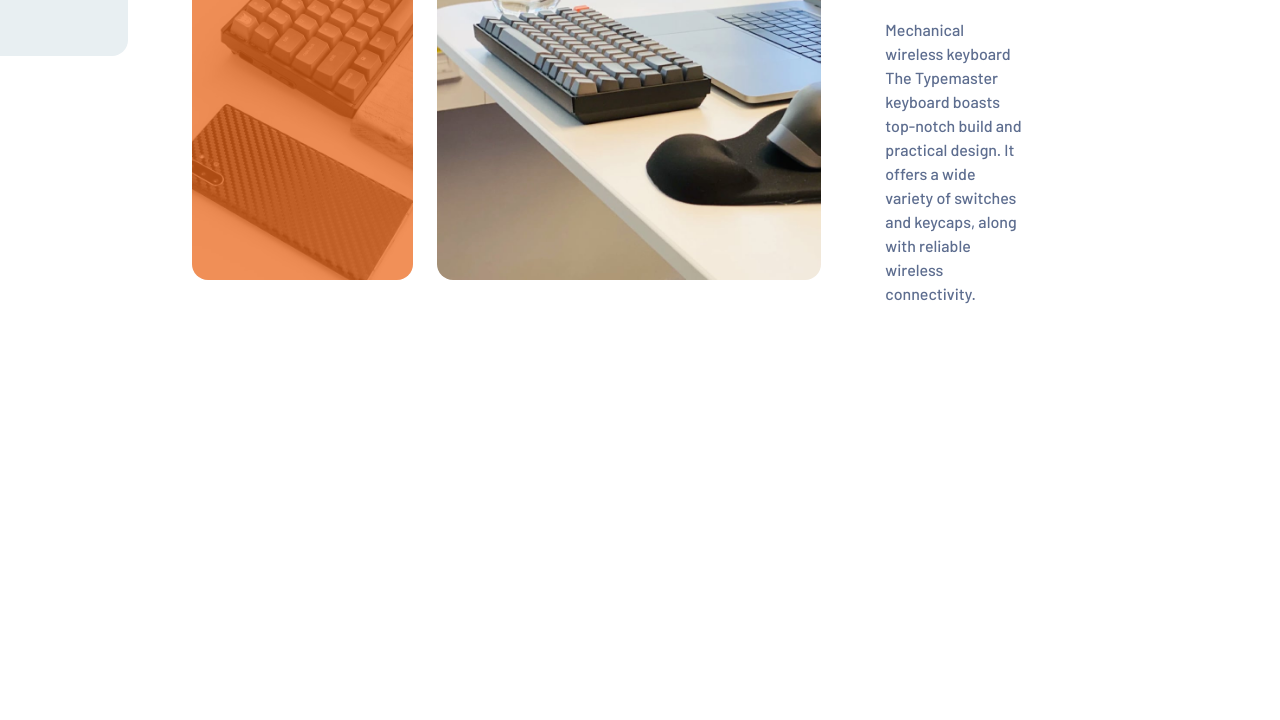
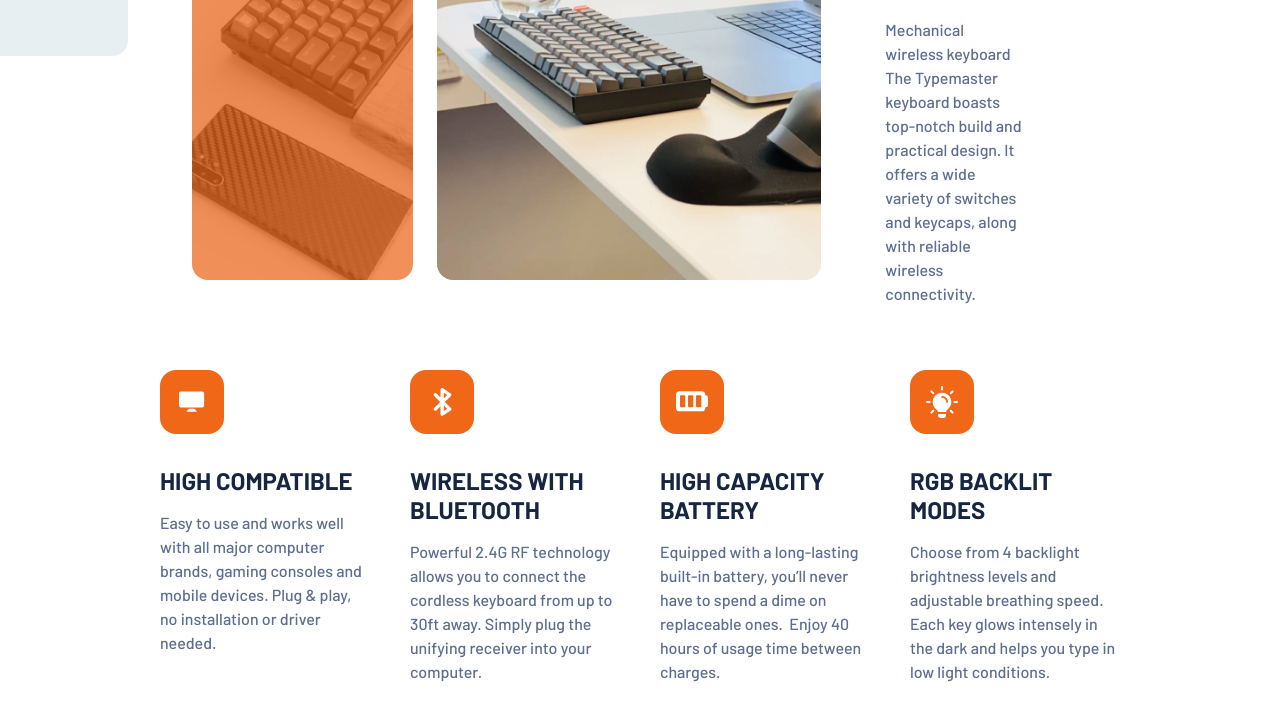
Before and after one commit to jonmc89/typemaster-pre-launch-landing-page, a plain HTML site: page index.html in a window 1280 px wide. Shown: the part 794-1514 px from the top of the page. Before the commit the page ends 1100 px from the top, so only its background shows below. Drawn offline with Linux system fonts and the light colour scheme.

Commit message:
Content & Style (Features Section):
Articles content and positioning added for all screen sizes.

Jon M

```diff
--- a/index.html
+++ b/index.html
@@ -112,6 +112,52 @@
                     </p>
                 </div>
             </section>
+            <section class="features-section">
+                <article>
+                    <div class="icon-box">
+                        <img src="./assets/shared/icon-compatible.svg" alt="" />
+                    </div>
+                    <h3>HIGH COMPATIBLE</h3>
+                    <p class="article-text">
+                        Easy to use and works well with all major computer
+                        brands, gaming consoles and mobile devices. Plug & play,
+                        no installation or driver needed.
+                    </p>
+                </article>
+                <article>
+                    <div class="icon-box">
+                        <img src="./assets/shared/icon-bluetooth.svg" alt="" />
+                    </div>
+                    <h3>WIRELESS WITH BLUETOOTH</h3>
+                    <p class="article-text">
+                        Powerful 2.4G RF technology allows you to connect the
+                        cordless keyboard from up to 30ft away. Simply plug the
+                        unifying receiver into your computer.
+                    </p>
+                </article>
+                <article>
+                    <div class="icon-box">
+                        <img src="./assets/shared/icon-battery.svg" alt="" />
+                    </div>
+                    <h3>HIGH CAPACITY BATTERY</h3>
+                    <p class="article-text">
+                        Equipped with a long-lasting built-in battery, you’ll
+                        never have to spend a dime on replaceable ones.  Enjoy
+                        40 hours of usage time between charges.
+                    </p>
+                </article>
+                <article>
+                    <div class="icon-box">
+                        <img src="./assets/shared/icon-light.svg" alt="" />
+                    </div>
+                    <h3>RGB BACKLIT MODES</h3>
+                    <p class="article-text">
+                        Choose from 4 backlight brightness levels and adjustable
+                        breathing speed. Each key glows intensely in the dark
+                        and helps you type in low light conditions.
+                    </p>
+                </article>
+            </section>
         </main>
     </body>
 </html>
--- a/styles.css
+++ b/styles.css
@@ -232,6 +232,7 @@ header {
 .image-section {
     font-family: "Barlow", Arial, Helvetica, sans-serif;
     overflow-x: hidden;
+    margin-block-end: 4rem;
     position: relative;
 }
 
@@ -384,3 +385,55 @@ header {
         display: block;
     }
 }
+
+/* Features Section */
+
+.features-section {
+    display: grid;
+    font-family: "Barlow", Arial, Helvetica, sans-serif;
+    grid-template: auto / 1fr;
+    gap: 2.5rem;
+    margin-block-end: 4rem;
+    padding: 0 1rem;
+}
+
+.icon-box {
+    align-items: center;
+    background-color: var(--orange500);
+    border-radius: 1rem;
+    display: flex;
+    height: 4rem;
+    justify-content: center;
+    margin-block-end: 2rem;
+    width: 4rem;
+}
+
+h3 {
+    color: var(--blue900);
+    font-size: 1.5rem;
+    margin-block-end: 1rem;
+}
+
+.article-text {
+    color: var(--blue400);
+    font-weight: 500;
+    line-height: 150%;
+}
+
+/* Tablet Screen Size */
+
+@media screen and (min-width: 51.25rem) {
+    .features-section {
+        grid-template: repeat(2, 1fr) / repeat(2, 1fr);
+        padding: 0 1.5rem;
+    }
+}
+
+/* Desktop Screen Size */
+
+@media screen and (min-width: 61.25rem) {
+    .features-section {
+        grid-template: 1fr / repeat(4, 1fr);
+        padding: 0 10rem;
+    }
+}
```
